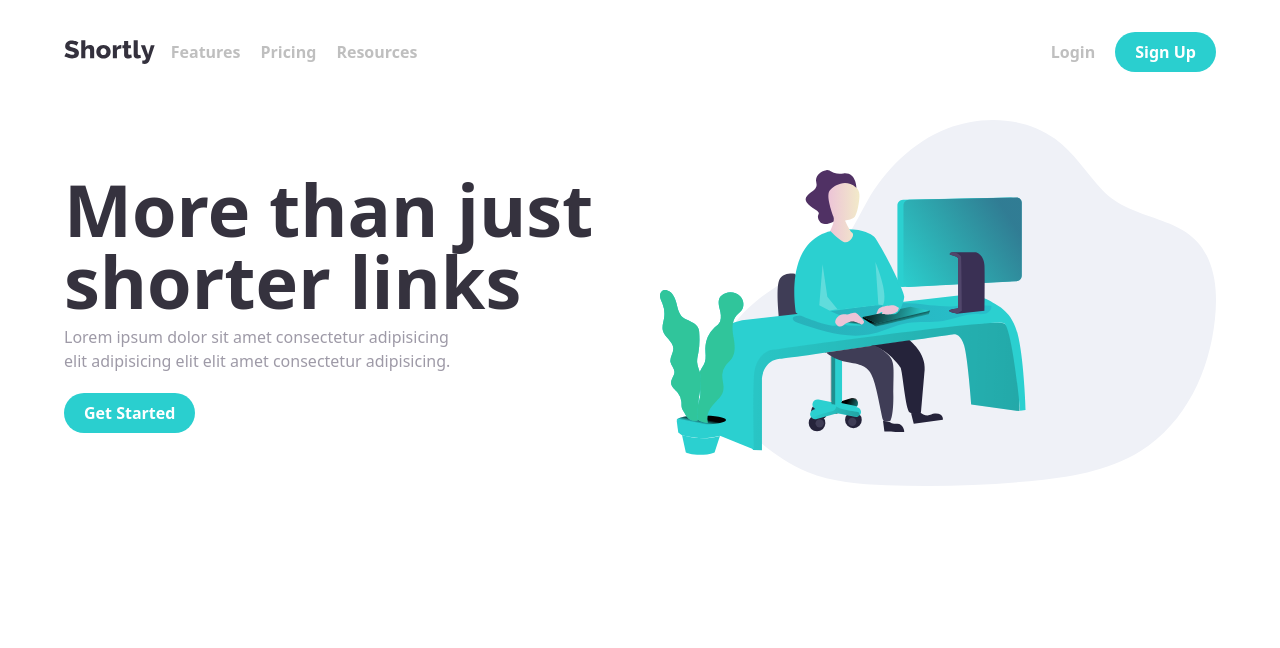
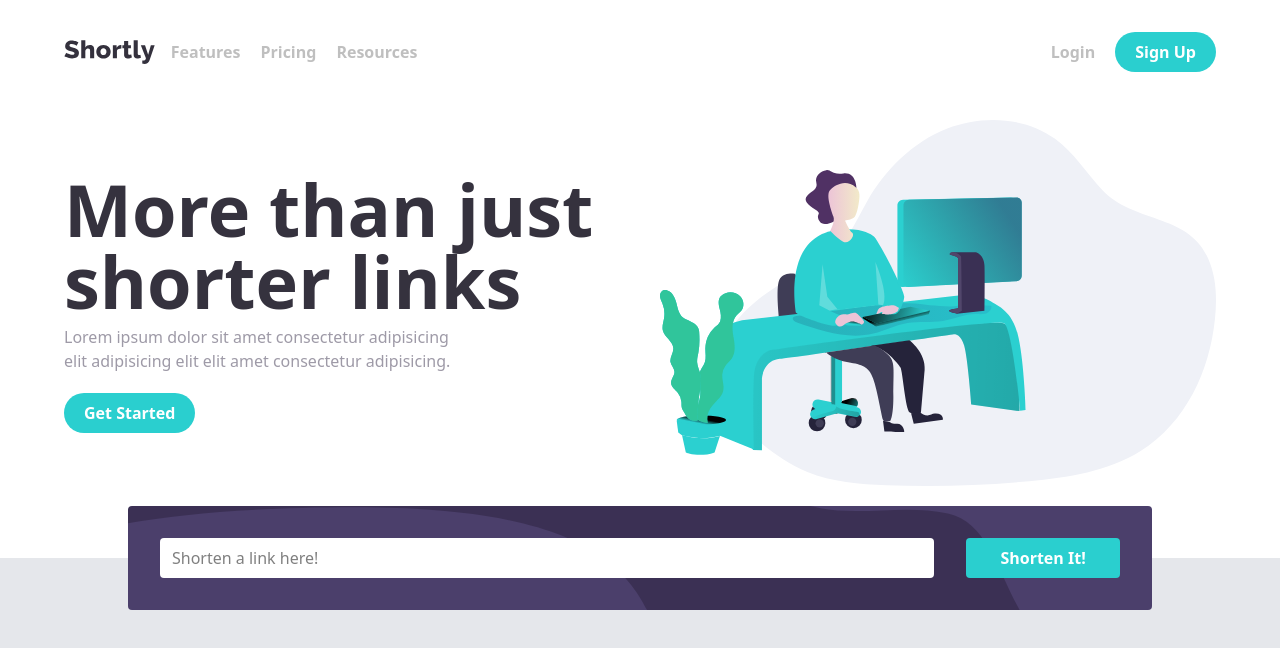
Before and after one commit to 0paziz/URL-shortening-API-landing-page-solution, a React (Vite) app: page / in a window 1280 px wide. Shown: the top 648 px of the page. Built offline with nearby package versions, Linux system fonts and the light colour scheme.

Commit message:
add shortenlink block

```diff
--- a/src/App.css
+++ b/src/App.css
@@ -35,3 +35,17 @@
 .darkVoilet{
     color: var( --dark-violet);
 }
+
+.darkVoiletBg{
+    background-color: var(--dark-violet);
+}
+
+
+.svg-background-div {
+    width: 100%;
+    background-image: url('/images/bg-shorten-desktop.svg'); /* Reference your SVG file */
+    background-repeat: no-repeat; /* Prevents the image from repeating */
+    background-size: cover; /* Scales the image to cover the entire div area */
+    background-position: center; /* Centers the background image */
+    /* Add other styles as needed */
+}
--- a/src/App.jsx
+++ b/src/App.jsx
@@ -1,12 +1,14 @@
 import React from 'react'
 import Navbar from './component/Navbar'
 import Hero from './component/Hero'
+import ShortenLinksFeatures from './component/ShortenLinksFeatures'
 
 export default function App() {
   return (
     <>
     <Navbar/>
     <Hero/>
+    <ShortenLinksFeatures/>
 
     </>
   )
--- /dev/null
+++ b/src/component/ShortenLinksFeatures.jsx
@@ -0,0 +1,36 @@
+import React, { useState } from 'react'
+import "../App.css"
+export default function ShortenLinksFeatures() {
+  const[error , setError]=useState(false)
+  const[UserLink, setUserLink]=useState("")
+  const handleClick=(e)=>{
+    e.preventDefault()
+    if(UserLink===""){ setError(true)}
+    else{
+      setError(false)
+    }
+  }
+  return (
+    <>
+    <section className='bg-gray-200 h-screen mt-10 relative'>
+    <div className='darkVoiletBg max-w-5xl svg-background-div absolute top-0 left-0 right-0 overflow-visible mx-auto  px-8 mb-10 py-8 rounded translate-y-[-50%] '>
+      <form onSubmit={handleClick} className='w-full flex gap-x-8 items-center '>
+        <input
+         value={UserLink}
+         onChange={(e)=>setUserLink(e.target.value)}
+        className={`bg-white p-2 px-3 rounded w-full  outline-0 ${error&&"border border-red-400 text-red-400"}`}  placeholder='Shorten a link here!' />
+        <button
+         onClick={handleClick}
+         className='BgCyanColor w-1/5 hover:opacity-70 cursor-pointer rounded text-white py-2 font-bold h'>Shorten It!</button>
+      </form>
+
+      {error&& <p className='text-red-500 mt-1 italic '>Please add a link</p>}
+    </div>
+
+    {/*features*/}
+
+
+    </section>
+    </>
+  )
+}
```
